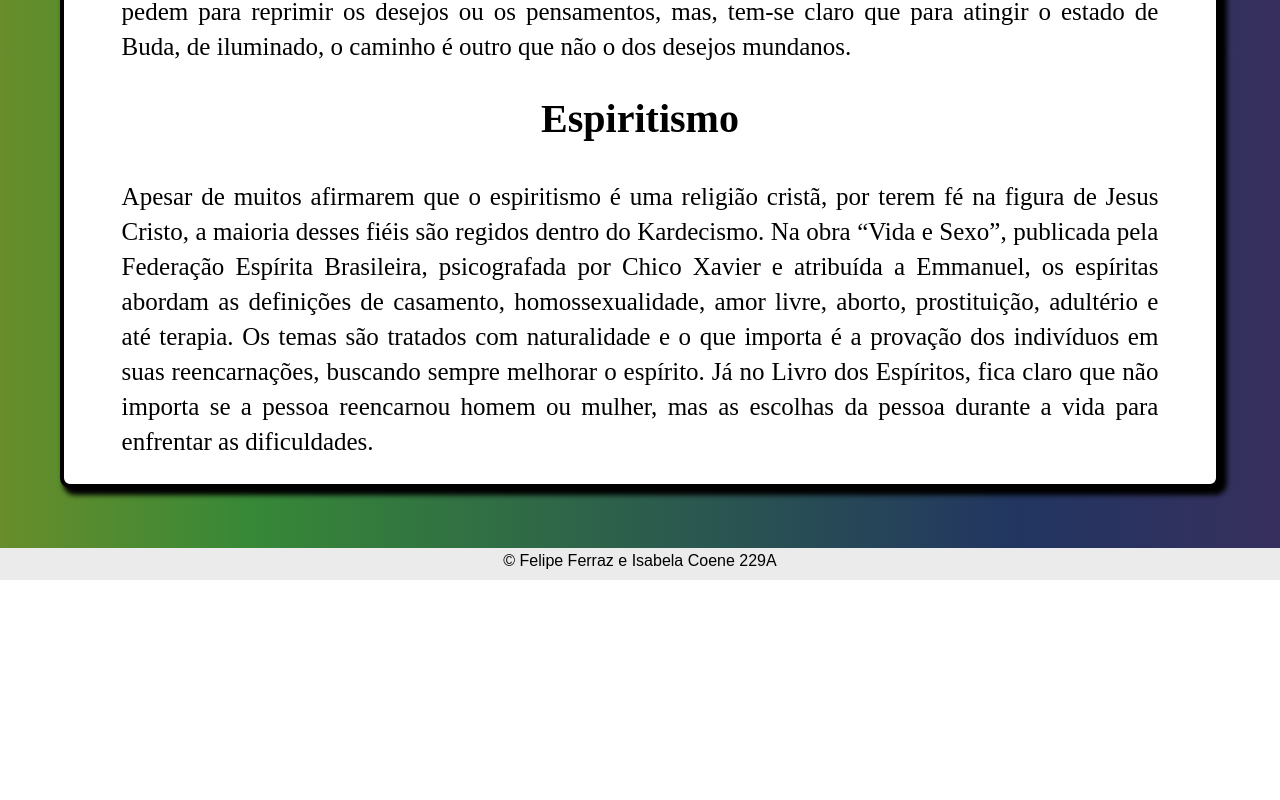
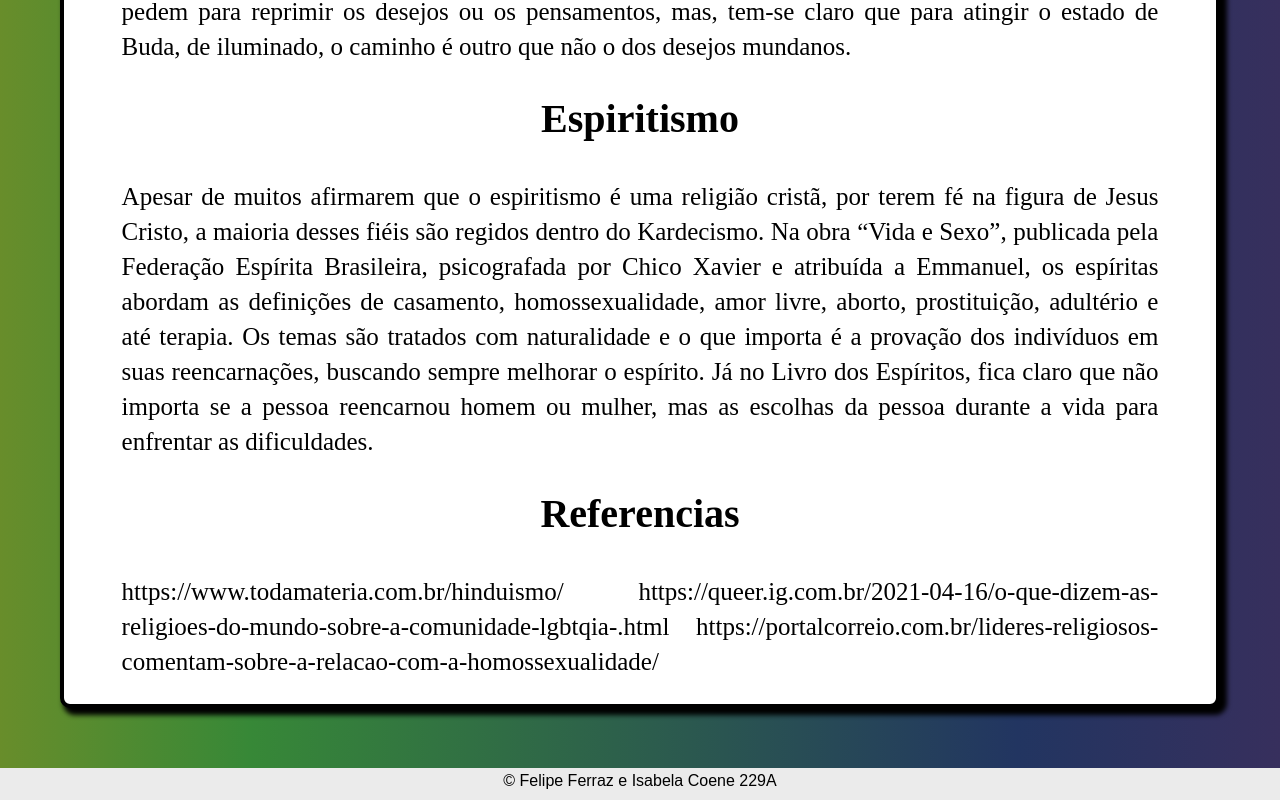
Before and after one commit to FelipeFerrazDM/ProjetoDW, a plain HTML site: page sobre.html in a window 1280 px wide. Shown: the part 2745-3545 px from the top of the page. Before the commit the page ends 3325 px from the top, so only its background shows below. Drawn offline with Linux system fonts and the light colour scheme.

Commit message:
Add files via upload

```diff
--- a/sobre.html
+++ b/sobre.html
@@ -157,6 +157,13 @@
                             que não importa se a pessoa reencarnou homem ou mulher, mas as escolhas da pessoa durante a
                             vida para enfrentar as dificuldades.
                         </nav>
+
+                        <h4 class="t2"> Referencias</h4>
+                        <nav class="text">
+                            https://www.todamateria.com.br/hinduismo/
+                            https://queer.ig.com.br/2021-04-16/o-que-dizem-as-religioes-do-mundo-sobre-a-comunidade-lgbtqia-.html
+                            https://portalcorreio.com.br/lideres-religiosos-comentam-sobre-a-relacao-com-a-homossexualidade/
+                        </nav>
                     </section>
                 </em>
             </li>
```
